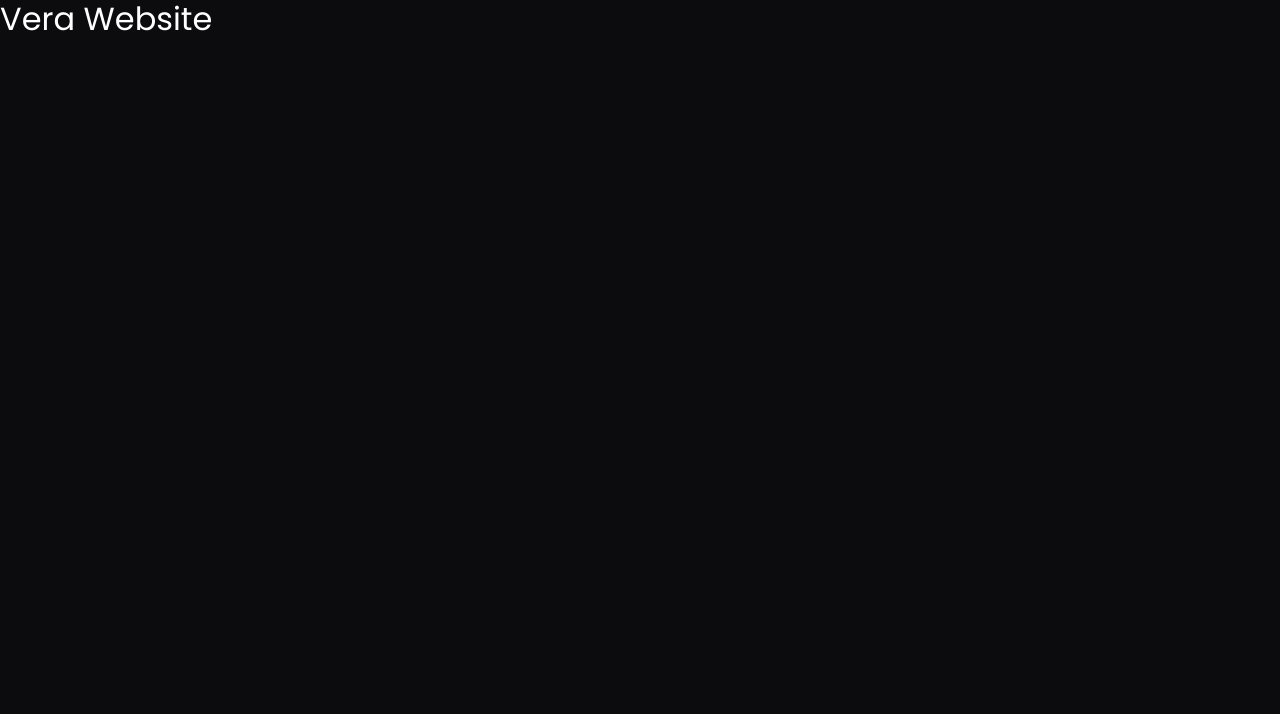
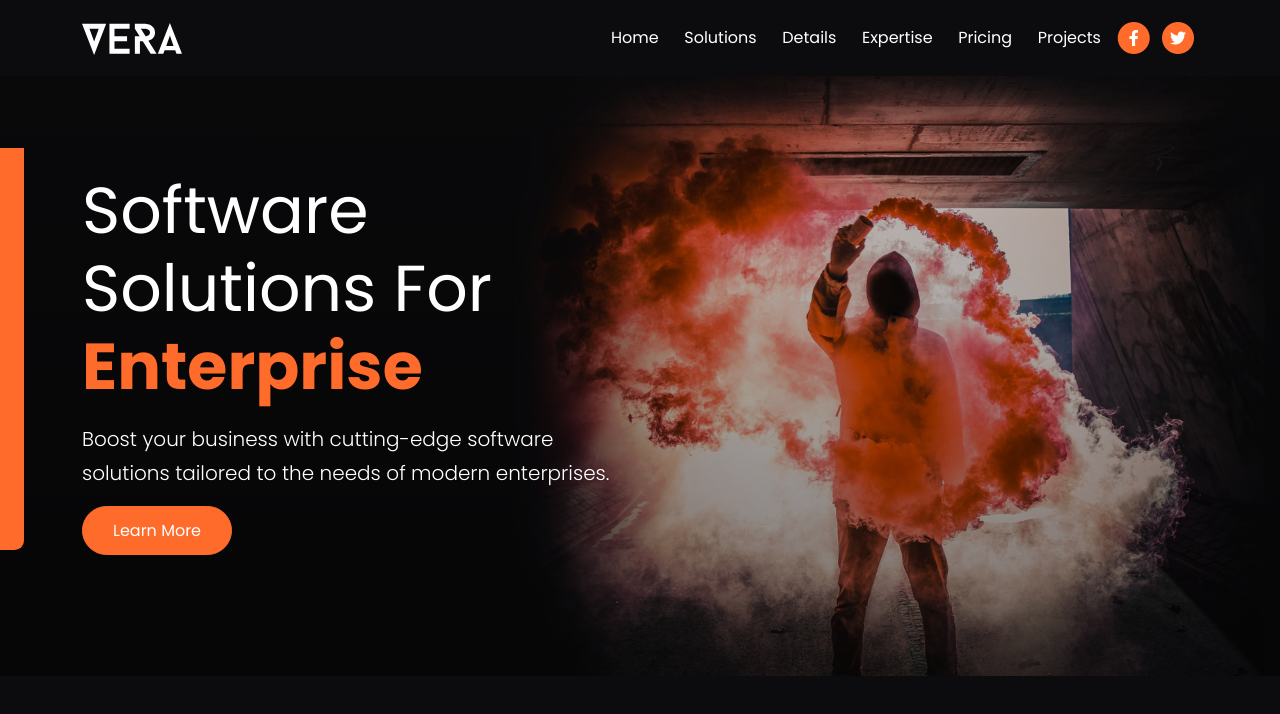
Before and after one commit to moviefan322/bs-vera, a website: page index.html in a window 1280 px wide. Drawn offline with nearby package versions, Linux system fonts and the light colour scheme; files that its build step writes are made by us from their sources.

Commit message:
adds header and rotating script

```diff
--- a/index.html
+++ b/index.html
@@ -17,7 +17,86 @@
     <title>Welcome To Vera</title>
   </head>
   <body>
-    <h2>Vera Website</h2>
+    <!-- Navbar -->
+    <nav class="navbar navbar-expand-lg sticky-top navbar-dark">
+      <div class="container">
+        <a class="navbar-brand" href="#">
+          <img src="images/logo.svg" alt="" width="100" />
+        </a>
+        <button
+          class="navbar-toggler"
+          type="button"
+          data-bs-toggle="collapse"
+          data-bs-target="#navbarNavDropdown"
+          aria-controls="navbarNavDropdown"
+          aria-expanded="false"
+          aria-label="Toggle navigation"
+        >
+          <span class="navbar-toggler-icon"></span>
+        </button>
+        <div class="collapse navbar-collapse" id="navbarNavDropdown">
+          <ul class="navbar-nav ms-auto">
+            <li class="nav-item">
+              <a class="nav-link" aria-current="page" href="#">Home</a>
+            </li>
+            <li class="nav-item">
+              <a class="nav-link" href="#solutions">Solutions</a>
+            </li>
+            <li class="nav-item">
+              <a class="nav-link" href="#details">Details</a>
+            </li>
+            <li class="nav-item">
+              <a class="nav-link" href="#expertise">Expertise</a>
+            </li>
+            <li class="nav-item">
+              <a class="nav-link" href="#pricing">Pricing</a>
+            </li>
+            <li class="nav-item">
+              <a class="nav-link" href="#projects">Projects</a>
+            </li>
+          </ul>
+          <span class="nav-item">
+            <span class="fa-stack">
+              <a href="https://facebook.com" target="_blank">
+                <i class="fas fa-circle fa-stack-2x"></i>
+                <i class="fab fa-facebook-f fa-stack-1x text-white"></i>
+              </a>
+            </span>
+            <span class="fa-stack">
+              <a href="https://twitter.com" target="_blank">
+                <i class="fas fa-circle fa-stack-2x"></i>
+                <i class="fab fa-twitter fa-stack-1x text-white"></i>
+              </a>
+            </span>
+          </span>
+        </div>
+      </div>
+    </nav>
+
+    <!-- Header -->
+    <header class="header position-relative">
+      <img
+        src="images/vertical-decoration-left.svg"
+        class="vertical-decoration position-absolute d-none d-md-block"
+      />
+      <div class="container">
+        <div class="row">
+          <div class="col-md-6 pt-5">
+            <h1 class="xl-text mt-5">
+              Software Solutions For
+              <span class="text-primary fw-bold replace-me"
+                >Small Business, Startups, Enterprise</span
+              >
+            </h1>
+            <p class="lead">
+              Boost your business with cutting-edge software solutions tailored
+              to the needs of modern enterprises.
+            </p>
+            <a href="#" class="btn btn-primary text-white">Learn More</a>
+          </div>
+        </div>
+      </div>
+    </header>
 
     <script src="js/replaceme.min.js"></script>
     <script src="js/bootstrap.bundle.min.js"></script>
--- a/js/script.js
+++ b/js/script.js
@@ -0,0 +1,11 @@
+const checkReplace = document.querySelector(".replace-me");
+
+if (checkReplace != -null) {
+  const replace = new ReplaceMe(checkReplace, {
+    animation: "animated fadeIn",
+    speed: 2000,
+    seperator: ",",
+    loopCount: "infinite",
+    autorun: true,
+  });
+}
--- a/scss/styles.scss
+++ b/scss/styles.scss
@@ -0,0 +1,27 @@
+.xl-text {
+  font-size: 65px;
+}
+
+.header {
+  background: linear-gradient(rgba(0, 0, 0, 0.2), rgba(0, 0, 0, 0.5)),
+    url("../images/header-background.jpg") left center no-repeat;
+  background-size: cover;
+  height: 600px;
+}
+
+.vertical-decoration {
+  top: 12%;
+  width: 24px;
+}
+
+@media (max-width: 992px) {
+  .xl-text {
+    font-size: 50px;
+  }
+
+  .header {
+    text-align: center;
+    background: linear-gradient(rgba(0, 0, 0, 0.4), rgba(0, 0, 0, 0.9)),
+    url("../images/header-background.jpg") center center no-repeat;
+  }
+}
```
